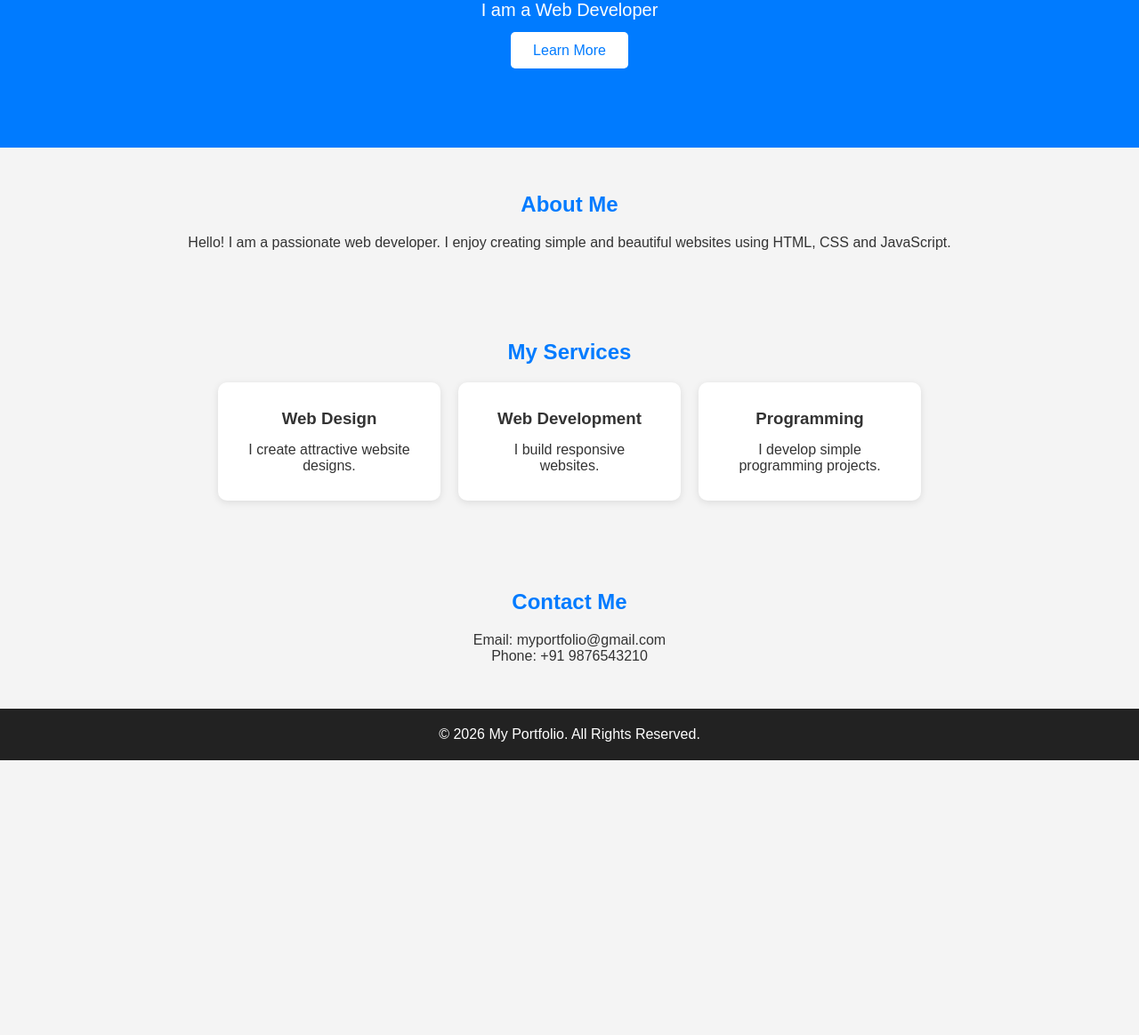
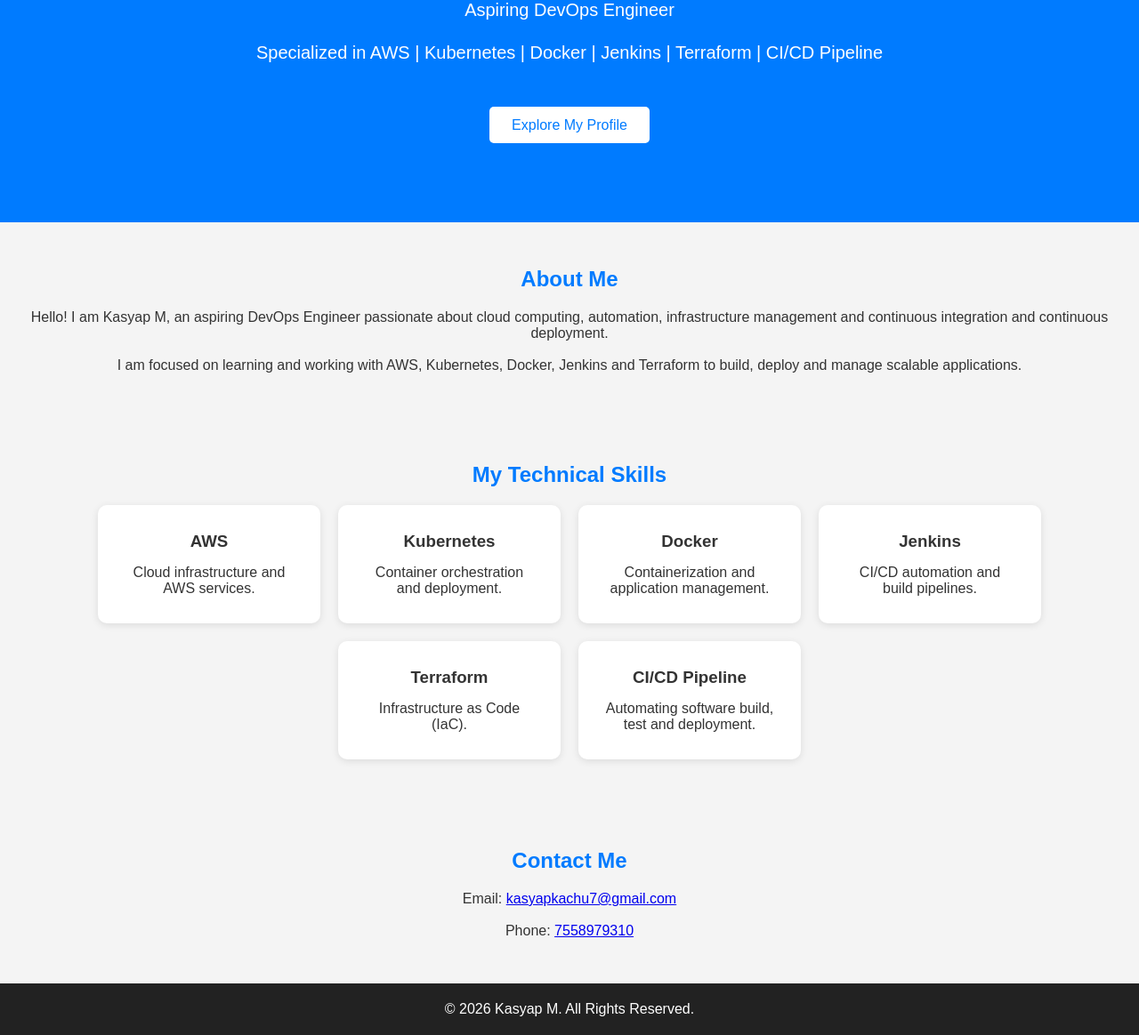
Before and after one commit to Kasyap2634/deploy, a plain HTML site: page index.html in a window 1280 px wide. Shown: the part 232-1396 px from the top of the page at 89% size. Before the commit the page ends 1087 px from the top, so only its background shows below. Drawn offline with Linux system fonts and the light colour scheme.

Commit message:
Update index.html

```diff
--- a/index.html
+++ b/index.html
@@ -4,7 +4,7 @@
 <head>
     <meta charset="UTF-8">
     <meta name="viewport" content="width=device-width, initial-scale=1.0">
-    <title>My Portfolio Website</title>
+    <title>Kasyap M | DevOps Engineer Portfolio</title>
 
     <style>
         * {
@@ -119,49 +119,74 @@
 <body>
 
     <header>
-        <h1>My Portfolio</h1>
+        <h1>Kasyap M</h1>
 
         <nav>
             <a href="#home">Home</a>
             <a href="#about">About</a>
-            <a href="#services">Services</a>
+            <a href="#services">Skills</a>
             <a href="#contact">Contact</a>
         </nav>
     </header>
 
     <section id="home" class="hero">
-        <h2>Hello, Welcome to My Website!</h2>
-        <p>I am a Web Developer</p>
-        <a href="#about" class="btn">Learn More</a>
+        <h2>Hello, I'm Kasyap M!</h2>
+        <p>Aspiring DevOps Engineer</p>
+        <p>
+            Specialized in AWS | Kubernetes | Docker |
+            Jenkins | Terraform | CI/CD Pipeline
+        </p>
+        <br><br>
+        <a href="#about" class="btn">Explore My Profile</a>
     </section>
 
     <section id="about">
         <h2>About Me</h2>
         <p>
-            Hello! I am a passionate web developer.
-            I enjoy creating simple and beautiful websites
-            using HTML, CSS and JavaScript.
+            Hello! I am Kasyap M, an aspiring DevOps Engineer
+            passionate about cloud computing, automation,
+            infrastructure management and continuous integration
+            and continuous deployment.
+            <br><br>
+            I am focused on learning and working with AWS,
+            Kubernetes, Docker, Jenkins and Terraform to build,
+            deploy and manage scalable applications.
         </p>
     </section>
 
     <section id="services">
-        <h2>My Services</h2>
+        <h2>My Technical Skills</h2>
 
         <div class="services">
 
             <div class="card">
-                <h3>Web Design</h3>
-                <p>I create attractive website designs.</p>
+                <h3>AWS</h3>
+                <p>Cloud infrastructure and AWS services.</p>
             </div>
 
             <div class="card">
-                <h3>Web Development</h3>
-                <p>I build responsive websites.</p>
+                <h3>Kubernetes</h3>
+                <p>Container orchestration and deployment.</p>
             </div>
 
             <div class="card">
-                <h3>Programming</h3>
-                <p>I develop simple programming projects.</p>
+                <h3>Docker</h3>
+                <p>Containerization and application management.</p>
+            </div>
+
+            <div class="card">
+                <h3>Jenkins</h3>
+                <p>CI/CD automation and build pipelines.</p>
+            </div>
+
+            <div class="card">
+                <h3>Terraform</h3>
+                <p>Infrastructure as Code (IaC).</p>
+            </div>
+
+            <div class="card">
+                <h3>CI/CD Pipeline</h3>
+                <p>Automating software build, test and deployment.</p>
             </div>
 
         </div>
@@ -169,12 +194,23 @@
 
     <section id="contact">
         <h2>Contact Me</h2>
-        <p>Email: myportfolio@gmail.com</p>
-        <p>Phone: +91 9876543210</p>
+        <p>
+            Email:
+            <a href="mailto:kasyapkachu7@gmail.com">
+                kasyapkachu7@gmail.com
+            </a>
+        </p>
+        <br>
+        <p>
+            Phone:
+            <a href="tel:7558979310">
+                7558979310
+            </a>
+        </p>
     </section>
 
     <footer>
-        <p>&copy; 2026 My Portfolio. All Rights Reserved.</p>
+        <p>&copy; 2026 Kasyap M. All Rights Reserved.</p>
     </footer>
 
 </body>
```
